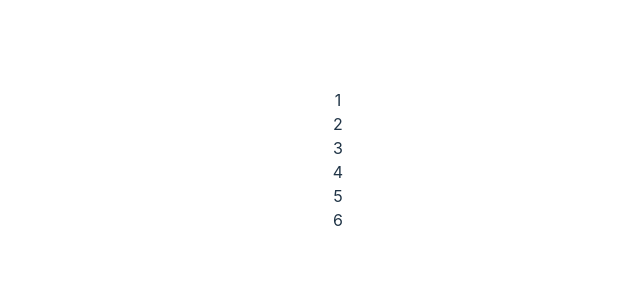
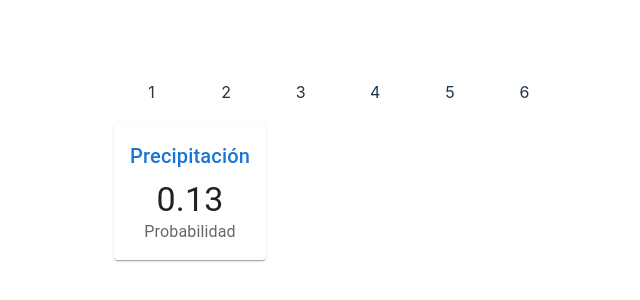
Before and after one commit to MelissaAyllon/Dawn_Proyecto3, a React (Vite) app: page / in a window 1280 px wide. Shown: the part 240-540 px from the top of the page, without its empty margins (302-942 px from the left). Built offline with nearby package versions, Linux system fonts and the light colour scheme.

Commit message:
Update: MUI & components intro

```diff
--- a/src/App.tsx
+++ b/src/App.tsx
@@ -2,19 +2,21 @@ import { useState } from 'react'
 import Grid from '@mui/material/Unstable_Grid2'; // Grid version 2
 import reactLogo from './assets/react.svg'
 import viteLogo from '/vite.svg'
+import Indicator from './components/Indicator';
 import './App.css'
 
 function App() {
   const [count, setCount] = useState(0)
 
   return (
-    <Grid>
-      <Grid>1</Grid>
-      <Grid>2</Grid>
-      <Grid>3</Grid>
-      <Grid>4</Grid>
-      <Grid>5</Grid>
-      <Grid>6</Grid>
+    <Grid container spacing={5}>
+      <Grid xs={12} sm={4} md={3} lg={2}>1</Grid>
+      <Grid xs={6} sm={4} md={3} lg={2}>2</Grid>
+      <Grid xs={6} sm={4} md={3} lg={2}>3</Grid>
+      <Grid xs={12} sm={4} md={3} lg={2}>4</Grid>
+      <Grid xs={6} sm={4} md={3} lg={2}>5</Grid>
+      <Grid xs={6} sm={4} md={3} lg={2}>6</Grid>
+      <Indicator title='Precipitación' subtitle='Probabilidad' value={0.13} />
 	  </Grid>
   )
 }
--- /dev/null
+++ b/src/components/Indicator.tsx
@@ -0,0 +1,30 @@
+import Typography from '@mui/material/Typography';
+import Paper from '@mui/material/Paper';
+
+interface Config {
+    title?: String;
+    subtitle?: String;
+    value: Number;
+}
+
+export default function Indicator(config: Config) {
+    return (
+        <Paper
+            sx={{
+              p: 2,
+              display: 'flex',
+              flexDirection: 'column'
+            }}
+        >
+            <Typography component="h2" variant="h6" color="primary" gutterBottom>
+                {config.title}
+            </Typography>
+            <Typography component="p" variant="h4">
+                {config.value.toString()}
+            </Typography>
+            <Typography color="text.secondary" sx={{ flex: 1 }}>
+                {config.subtitle}
+            </Typography>
+        </Paper>
+    )
+}
```
